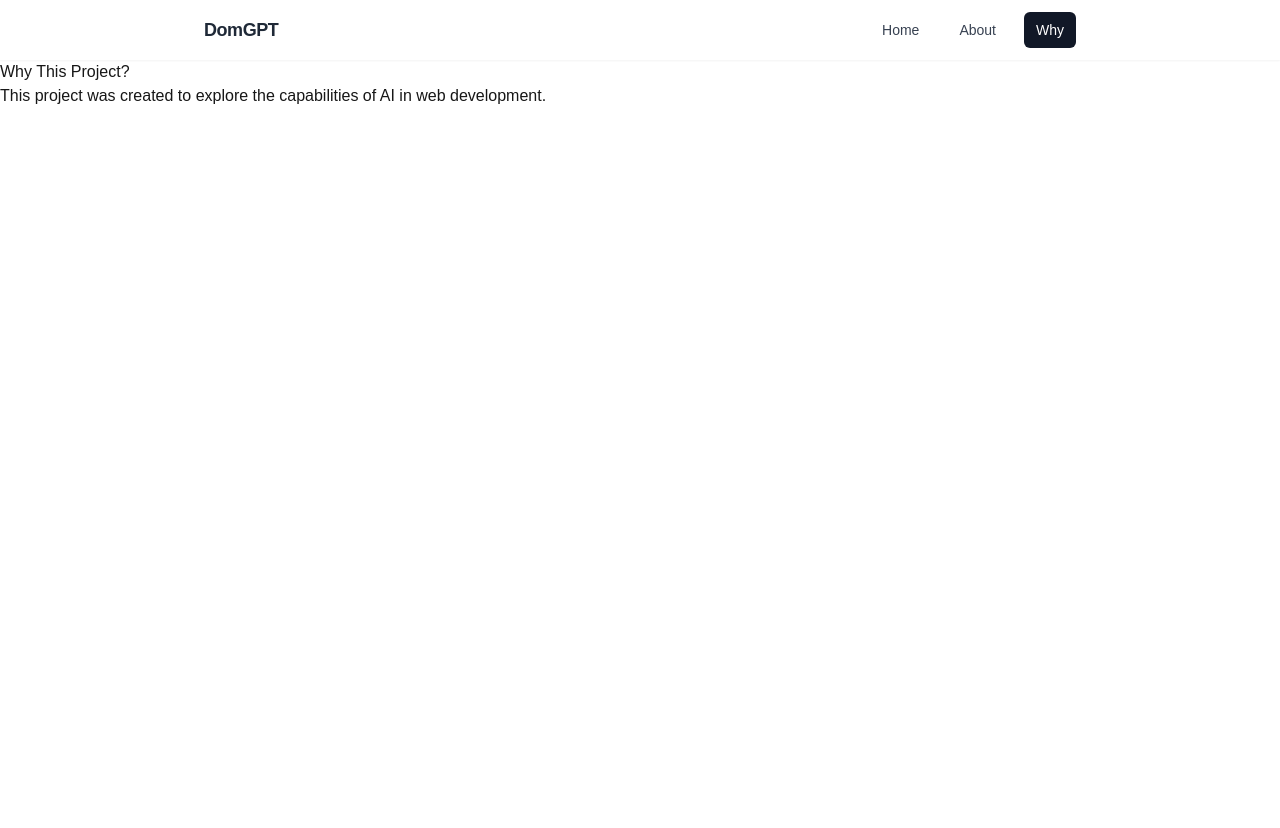
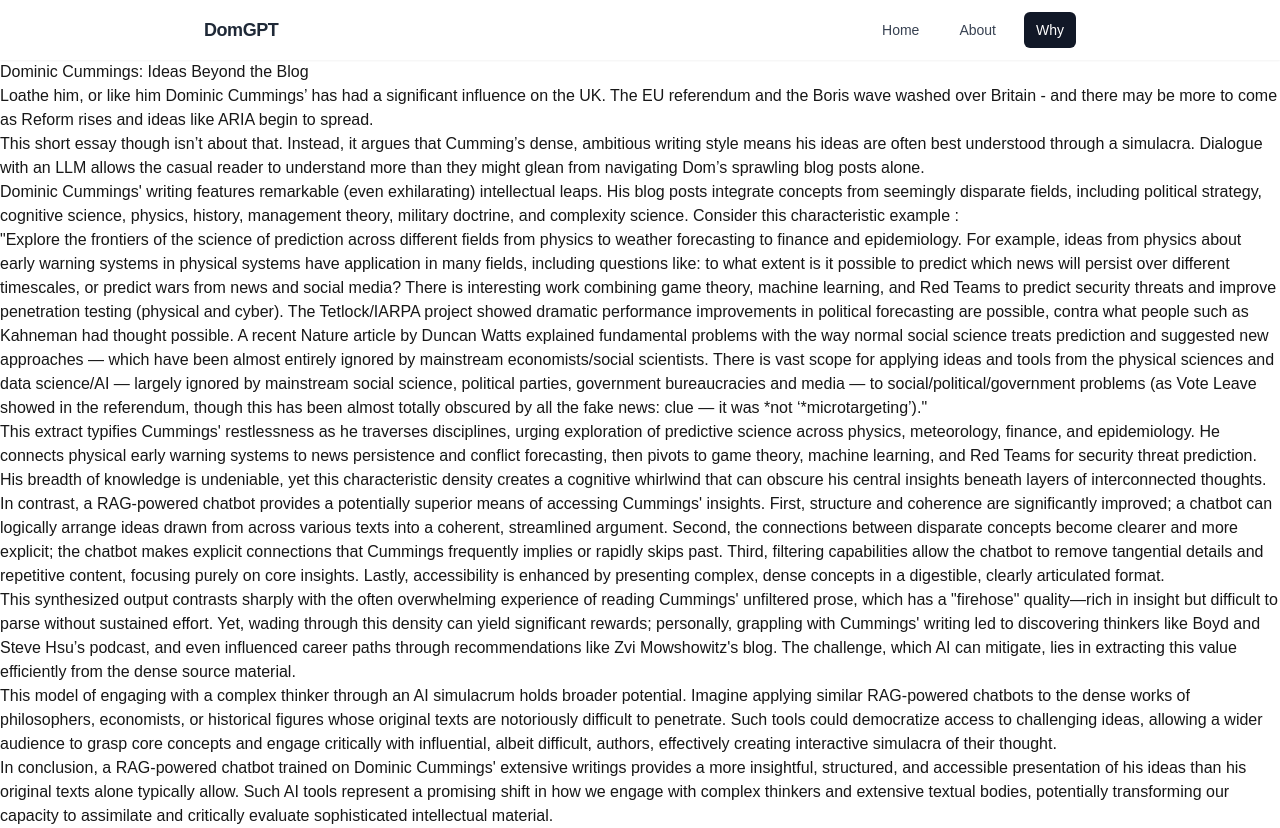
Before and after one commit to williamgki/domgptfrontend, a Next.js app: page /why in a window 1280 px wide. Before the commit the page ends 800 px from the top, so only its background shows below. Built offline with nearby package versions, Linux system fonts and the light colour scheme.

Commit message:
Update content in app/why/page.js

```diff
--- a/app/why/page.js
+++ b/app/why/page.js
@@ -1,9 +1,109 @@
+// app/why-this-project/page.js
 // app/why-this-project/page.js
 export default function WhyThisProject() {
   return (
     <div>
-      <h1>Why This Project?</h1>
-      <p>This project was created to explore the capabilities of AI in web development.</p>
+      <h1>Dominic Cummings: Ideas Beyond the Blog</h1>
+
+      <p>
+        Loathe him, or like him Dominic Cummings’ has had a significant influence
+        on the UK. The EU referendum and the Boris wave washed over Britain - and
+        there may be more to come as Reform rises and ideas like ARIA begin to
+        spread.
+      </p>
+      <p>
+        This short essay though isn’t about that. Instead, it argues that
+        Cumming’s dense, ambitious writing style means his ideas are often best
+        understood through a simulacra. Dialogue with an LLM allows the casual
+        reader to understand more than they might glean from navigating Dom’s
+        sprawling blog posts alone.
+      </p>
+      <p>
+        Dominic Cummings' writing features remarkable (even exhilarating)
+        intellectual leaps. His blog posts integrate concepts from seemingly
+        disparate fields, including political strategy, cognitive science,
+        physics, history, management theory, military doctrine, and complexity
+        science. Consider this characteristic example :
+      </p>
+
+      <p>
+        "Explore the frontiers of the science of prediction across different
+        fields from physics to weather forecasting to finance and epidemiology.
+        For example, ideas from physics about early warning systems in physical
+        systems have application in many fields, including questions like: to
+        what extent is it possible to predict which news will persist over
+        different timescales, or predict wars from news and social media? There
+        is interesting work combining game theory, machine learning, and Red
+        Teams to predict security threats and improve penetration testing
+        (physical and cyber). The Tetlock/IARPA project showed dramatic
+        performance improvements in political forecasting are possible, contra
+        what people such as Kahneman had thought possible. A recent Nature
+        article by Duncan Watts explained fundamental problems with the way
+        normal social science treats prediction and suggested new approaches —
+        which have been almost entirely ignored by mainstream
+        economists/social scientists. There is vast scope for applying ideas and
+        tools from the physical sciences and data science/AI — largely ignored by
+        mainstream social science, political parties, government bureaucracies
+        and media — to social/political/government problems (as Vote Leave
+        showed in the referendum, though this has been almost totally obscured
+        by all the fake news: clue — it was *not ‘*microtargeting’)."
+      </p>
+
+      <p>
+        This extract typifies Cummings' restlessness as he traverses disciplines,
+        urging exploration of predictive science across physics, meteorology,
+        finance, and epidemiology. He connects physical early warning systems to
+        news persistence and conflict forecasting, then pivots to game theory,
+        machine learning, and Red Teams for security threat prediction. His
+        breadth of knowledge is undeniable, yet this characteristic density
+        creates a cognitive whirlwind that can obscure his central insights
+        beneath layers of interconnected thoughts.
+      </p>
+
+      <p>
+        In contrast, a RAG-powered chatbot provides a potentially superior means
+        of accessing Cummings' insights. First, structure and coherence are
+        significantly improved; a chatbot can logically arrange ideas drawn from
+        across various texts into a coherent, streamlined argument. Second, the
+        connections between disparate concepts become clearer and more explicit;
+        the chatbot makes explicit connections that Cummings frequently implies
+        or rapidly skips past. Third, filtering capabilities allow the chatbot
+        to remove tangential details and repetitive content, focusing purely on
+        core insights. Lastly, accessibility is enhanced by presenting complex,
+        dense concepts in a digestible, clearly articulated format.
+      </p>
+
+      <p>
+        This synthesized output contrasts sharply with the often overwhelming
+        experience of reading Cummings' unfiltered prose, which has a "firehose"
+        quality—rich in insight but difficult to parse without sustained effort.
+        Yet, wading through this density can yield significant rewards;
+        personally, grappling with Cummings' writing led to discovering thinkers
+        like Boyd and Steve Hsu’s podcast, and even influenced career paths
+        through recommendations like Zvi Mowshowitz's blog. The challenge, which
+        AI can mitigate, lies in extracting this value efficiently from the
+        dense source material.
+      </p>
+
+      <p>
+        This model of engaging with a complex thinker through an AI simulacrum
+        holds broader potential. Imagine applying similar RAG-powered chatbots
+        to the dense works of philosophers, economists, or historical figures
+        whose original texts are notoriously difficult to penetrate. Such tools
+        could democratize access to challenging ideas, allowing a wider audience
+        to grasp core concepts and engage critically with influential, albeit
+        difficult, authors, effectively creating interactive simulacra of their
+        thought.
+      </p>
+      <p>
+        In conclusion, a RAG-powered chatbot trained on Dominic Cummings'
+        extensive writings provides a more insightful, structured, and
+        accessible presentation of his ideas than his original texts alone
+        typically allow. Such AI tools represent a promising shift in how we
+        engage with complex thinkers and extensive textual bodies, potentially
+        transforming our capacity to assimilate and critically evaluate
+        sophisticated intellectual material.
+      </p>
     </div>
   );
 }
```
